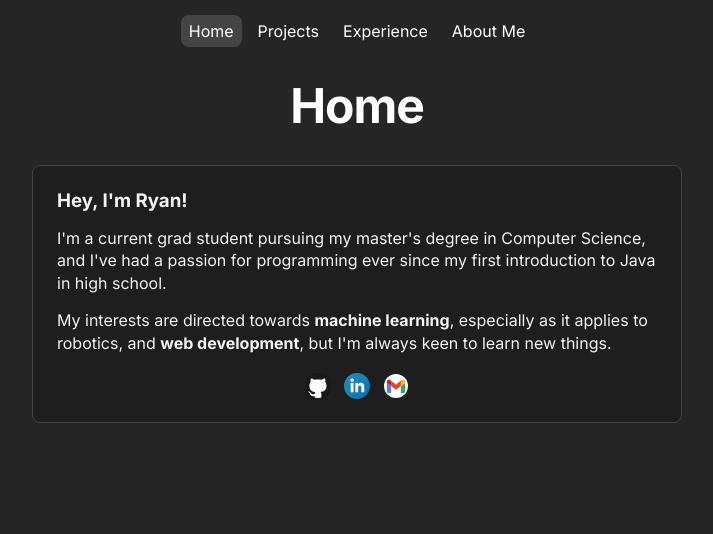
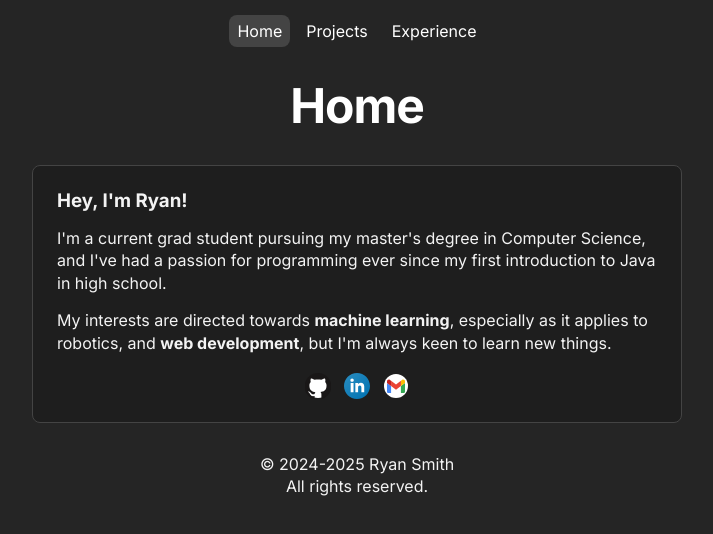
Before and after one commit to smithr38atwit/smithr38atwit.github.io, a React (Vite) app: page / in a window 1280 px wide. Shown: the top 534 px of the page, without its empty margins (283-996 px from the left). Built offline with nearby package versions, Linux system fonts and the light colour scheme.

Commit message:
remove about page; add footer

```diff
--- a/src/routes/app/app.jsx
+++ b/src/routes/app/app.jsx
@@ -20,13 +20,20 @@ function App() {
         <Link to="experience" className={isActive("/experience")}>
           Experience
         </Link>
-        <Link to="about" className={isActive("/about")}>
+        {/* <Link to="about" className={isActive("/about")}>
           About Me
-        </Link>
+        </Link> */}
         {/* TODO: color theme switcher */}
       </nav>
 
       <Outlet />
+
+      <footer>
+        <div className="copyright">
+          <p>© 2024-2025 Ryan Smith</p>
+          <p>All rights reserved.</p>
+        </div>
+      </footer>
     </>
   );
 }
```
Also changed, not shown: src/main.jsx (+4 -5 lines).
